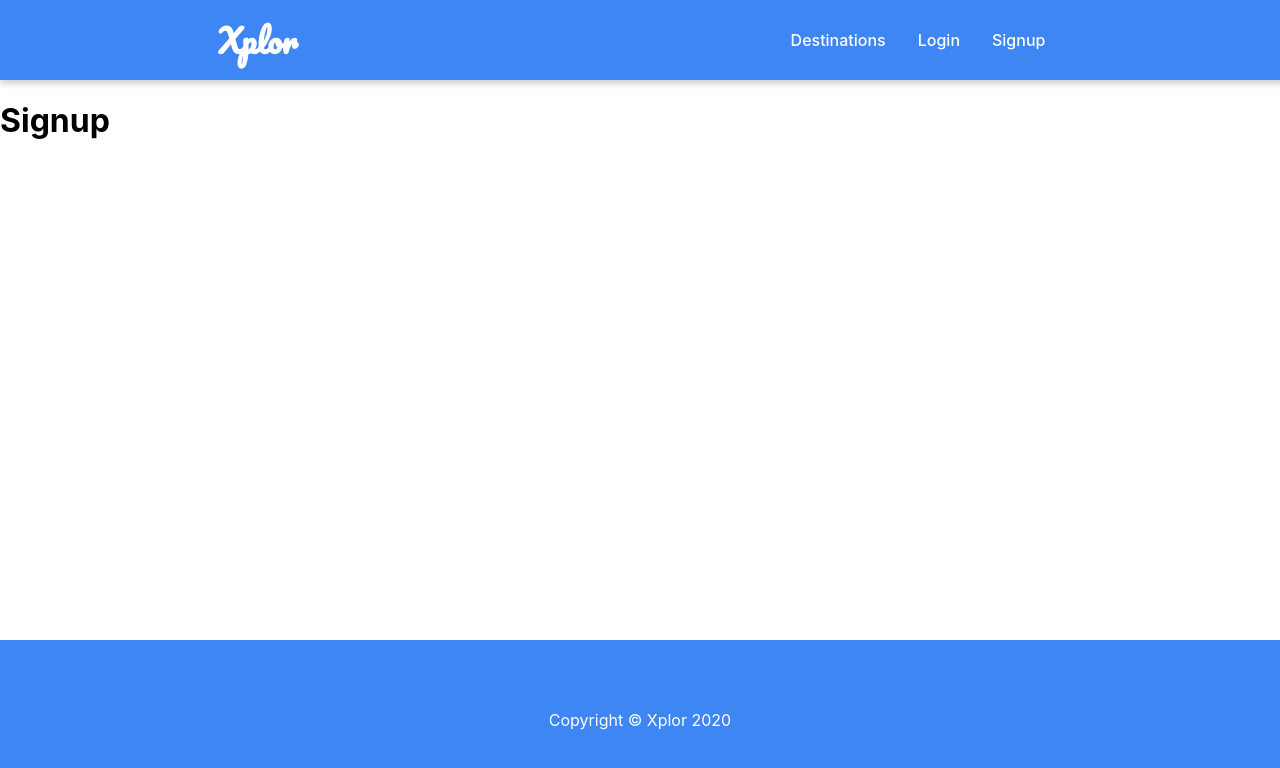
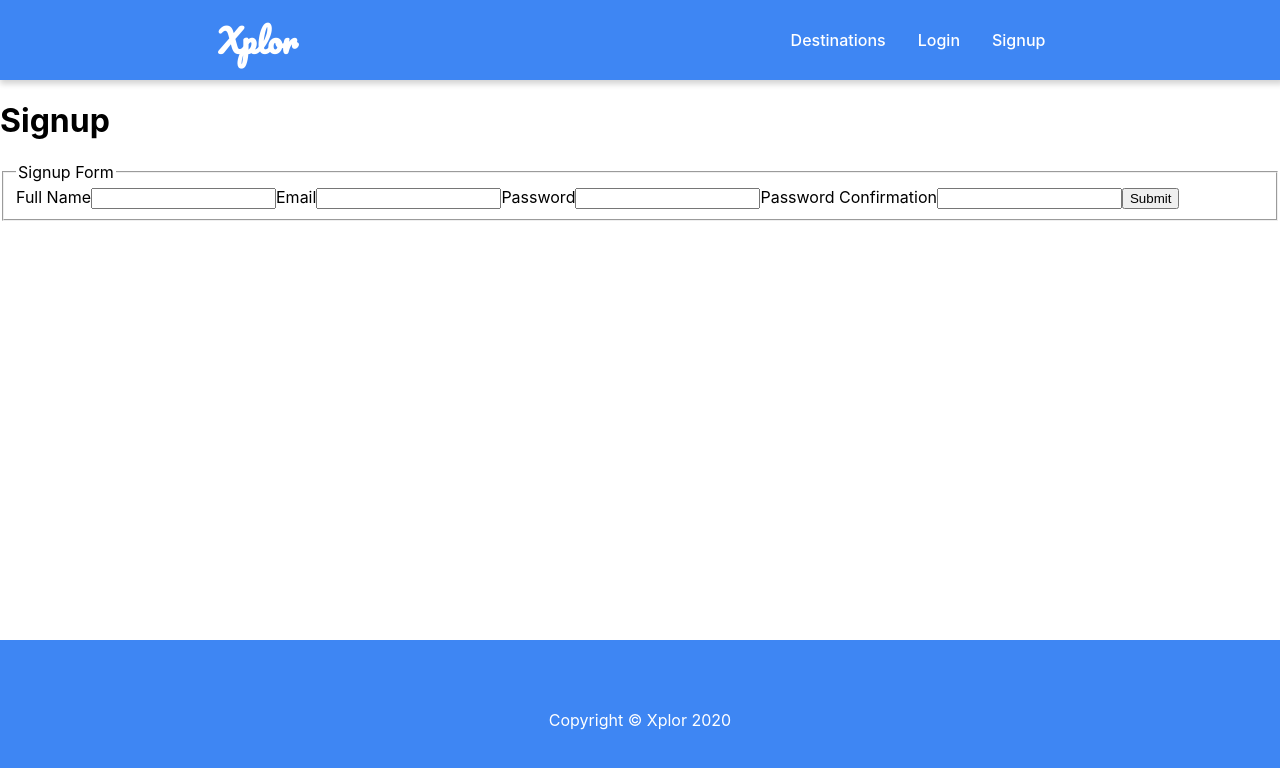
Before and after one commit to danusem/Xplor, a React (Create React App) app: page /signup in a window 1280 px wide. Shown: the top 768 px of the page. Built offline with nearby package versions, Linux system fonts and the light colour scheme.

Commit message:
updated signup form

```diff
--- /dev/null
+++ b/src/components/SignupForm/SignupForm.jsx
@@ -0,0 +1,36 @@
+import React, { Component } from 'react';
+
+class SignupForm extends Component {
+
+    state = {
+        name: '',
+        email: '',
+        password: '',
+        passwordConf: ''
+    };
+
+    render () {
+        return (
+            <form>
+                <fieldset>
+                    <legend>Signup Form</legend>
+                    <label htmlFor="name">Full Name</label>
+                    <input id="name" name="name" type="text" value={this.state.name}/>
+
+                    <label htmlFor="email">Email</label>
+                    <input id="email" name="email" type="email" value={this.state.email}/>
+
+                    <label htmlFor="password">Password</label>
+                    <input id="password" name="password" type="password" value={this.state.password}/>
+
+                    <label htmlFor="passwordConf">Password Confirmation</label>
+                    <input id="passwordConf" name="passwordConf" type="password" value={this.state.passwordConf}/>
+
+                    <button type="submit">Submit</button>
+                </fieldset>
+            </form>
+        );
+    }
+}
+
+export default SignupForm;
--- a/src/pages/Signup/Signup.jsx
+++ b/src/pages/Signup/Signup.jsx
@@ -1,8 +1,12 @@
 import React from 'react';
+import SignupForm from '../../components/SignupForm/SignupForm';
 
 const Signup = (props) => {
     return (
-        <h1>Signup</h1>
+        <main>
+            <h1>Signup</h1>
+            <SignupForm />
+        </main>
     );
 };
 
```
Also changed, not shown: src/components/SignupForm/SignupForm.module.css (added).
